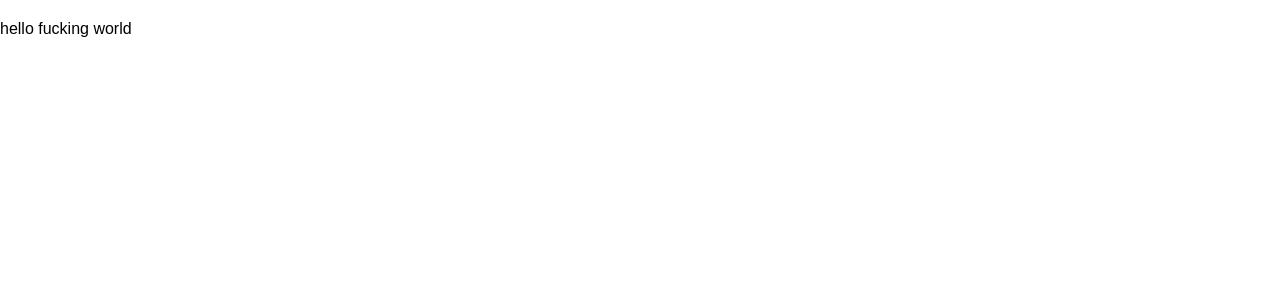
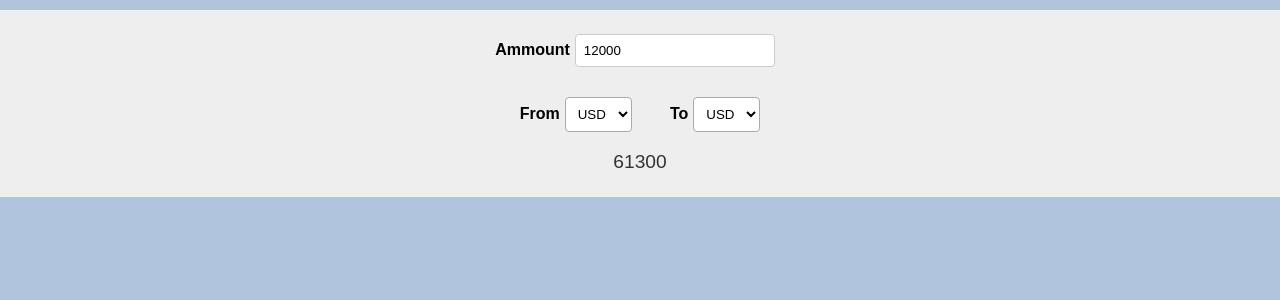
Before and after one commit to mahdi-mey/Currency-Convertor, a React (Create React App) app: page / in a window 1280 px wide. Shown: the top 300 px of the page. Built offline with nearby package versions, Linux system fonts and the light colour scheme.

Commit message:
building simple ui almost finished

```diff
--- a/src/App.css
+++ b/src/App.css
@@ -1,3 +1,8 @@
+.app{
+  text-align: center;
+  background-color: #eee;
+  padding: 1.5rem 0;
+}
 div {
   font-family: 'Arial', sans-serif;
   margin-bottom: 10px;
@@ -6,6 +11,10 @@ div {
 label {
   margin-right: 5px;
   font-weight: bold;
+}
+
+label:nth-child(3){
+
 }
 
 input[type="text"] {
@@ -22,6 +31,7 @@ select {
   padding: 8px;
   background: white;
   cursor: pointer;
+  /* margin-inline: 1rem; */
 }
 
 option {
@@ -30,6 +40,7 @@ option {
 }
 
 p.resault {
+  margin-top: 1.2rem;
   font-size: 1.2em;
   color: #333;
 }
@@ -38,3 +49,11 @@ div > div {
   padding-top: 10px;
   margin-top: 10px;
 }
+.selectBox-container{
+  display: flex;
+  align-items: center;
+  justify-content: center;
+}
+.selectBox{
+  margin: 0 1.2rem;
+}
--- a/src/App.js
+++ b/src/App.js
@@ -2,8 +2,30 @@ import './App.css';
 
 function App() {
   return (
-    <div className="App">
-      hello fucking world
+    <div className='app'>
+      <label>Ammount</label>
+      <input type="text" value={12000} />
+        <div className='selectBox-container'>
+          <div className='selectBox'>
+            <label>From</label>
+              <select>
+                <option value="USD">USD</option>
+                <option value="EUR">EUR</option>
+                <option value="CAD">CAD</option>
+                <option value="INR">INR</option>
+              </select>
+          </div>
+          <div className='selectBox'>
+            <label>To</label>
+            <select>
+                <option value="USD">USD</option>
+                <option value="EUR">EUR</option>
+                <option value="CAD">CAD</option>
+                <option value="INR">INR</option>
+              </select>
+          </div>
+        </div>
+      <p className='resault'>61300</p>
     </div>
   );
 }
--- a/src/index.css
+++ b/src/index.css
@@ -3,3 +3,7 @@
   margin: 0;
   padding: 0;
 }
+body{
+  background-color: lightsteelblue;
+
+}
```
